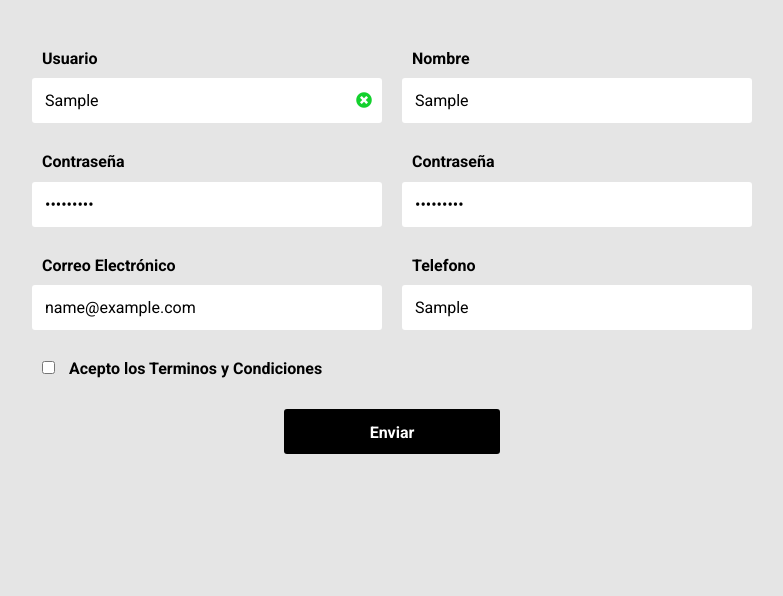
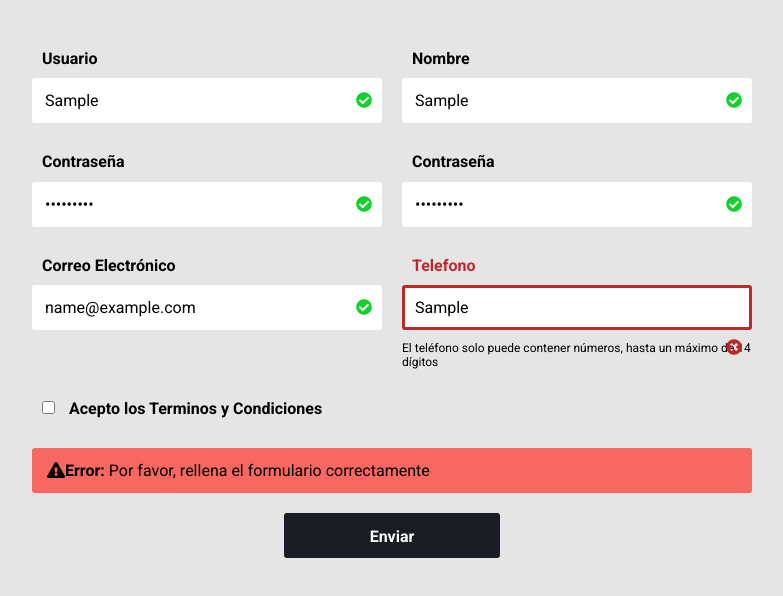
Before and after one commit to danielmateu/formulario-css-validacion, a plain HTML site: page index.html in a window 1280 px wide. Both pictures are taken after typing "Sample", "Sample", "Sample123", "Sample123", "name@example.com", "Sample" into the empty fields and a click on the button "Enviar". Shown: the whole page, without its empty margins (248-1031 px from the left). Drawn offline with nearby package versions, Linux system fonts and the light colour scheme.

Commit message:
html mod - sacar p de DIV

```diff
--- a/app.js
+++ b/app.js
@@ -13,35 +13,78 @@ const expresiones = {
 	telefono: /^\d{7,14}$/ // 7 a 14 numeros.
 }
 
+const campos ={
+    usuario:false,
+    nombre:false,
+    password:false,
+    correo:false,
+    telefono:false,
+}
+
 const validarFormulario = (e) =>{
      //console.log(('Se ejecutó'));
     //console.log(e.target.name)
     switch(e.target.name){
         case 'usuario':
-            if(expresiones.usuario.test(e.target.value)){
-                document.getElementById('grupo__usuario').classList.remove('formulario__grupo-incorrecto')
-                document.getElementById('grupo__usuario').classList.add('formulario__grupo-correcto')
-            }else{
-                document.getElementById('grupo__usuario').classList.add('formulario__grupo-incorrecto')
-            }
+            validarCampo(expresiones.usuario, e.target,'usuario');
         break;
         case 'nombre':
-
+            validarCampo(expresiones.nombre, e.target, 'nombre')
         break;
         case 'password':
-
+            validarCampo(expresiones.password, e.target, 'password');
+            validarPassword2();
         break;
         case 'password2':
-
+            validarPassword2();
         break;
         case 'correo':
-
+            validarCampo(expresiones.correo, e.target, 'correo')
         break;
         case 'telefono':
-
+            validarCampo(expresiones.telefono, e.target, 'telefono')
         break;
     }
 };
+
+const validarCampo = (expresion,input,campo) =>{
+    if(expresion.test(input.value)){
+        document.getElementById(`grupo__${campo}`).classList.remove('formulario__grupo-incorrecto');
+        document.getElementById(`grupo__${campo}`).classList.add('formulario__grupo-correcto');
+        document.querySelector(`#grupo__${campo} i`).classList.add('fa-check-circle');
+        document.querySelector(`#grupo__${campo} i`).classList.remove('fa-times-circle');
+        document.querySelector(`#grupo__${campo} .formulario__input-error`).classList.remove('formulario__input-error-activo')
+        campos[campo] = true;
+    }else{
+        document.getElementById(`grupo__${campo}`).classList.add('formulario__grupo-incorrecto');
+        document.getElementById(`grupo__${campo}`).classList.remove('formulario__grupo-correcto');
+        document.querySelector(`#grupo__${campo} i`).classList.add('fa-times-circle');
+        document.querySelector(`#grupo__${campo} i`).classList.remove('fa-check-circle');
+        document.querySelector(`#grupo__${campo} .formulario__input-error`).classList.add('formulario__input-error-activo');
+        campos[campo] = false;
+    }
+}
+
+const validarPassword2 = ()=>{
+    const inputPassword1 = document.getElementById('password');
+    const inputPassword2 = document.getElementById('password2');
+
+    if(inputPassword1.value !== inputPassword2.value){
+        document.getElementById('grupo__password2').classList.add('formulario__grupo-incorrecto');
+        document.getElementById('grupo__password2').classList.remove('formulario__grupo-correcto');
+        document.querySelector('#grupo__password2 i').classList.add('fa-times-circle');
+        document.querySelector('#grupo__password2 i').classList.remove('fa-check-circle');
+        document.querySelector('#grupo__password2 .formulario__input-error').classList.add('formulario__input-error-activo');
+        campos['password'] = false
+    }else{
+        document.getElementById('grupo__password2').classList.remove('formulario__grupo-incorrecto');
+        document.getElementById('grupo__password2').classList.add('formulario__grupo-correcto');
+        document.querySelector('#grupo__password2 i').classList.remove('fa-times-circle');
+        document.querySelector('#grupo__password2 i').classList.add('fa-check-circle');
+        document.querySelector(`#grupo__password2 .formulario__input-error`).classList.remove('formulario__input-error-activo');
+        campos['password'] = true;
+    }
+}
 
 inputs.forEach((input)=>{
     input.addEventListener('keyup', validarFormulario);
@@ -52,4 +95,23 @@ inputs.forEach((input)=>{
 
 formulario.addEventListener('submit', (e)=>{
     e.preventDefault();
+
+
+    const terminos = document.getElementById('terminos')
+    if(campos.usuario && campos.nombre && campos.password && campos.telefono && campos.correo && terminos.check){
+        formulario.reset();
+
+        document.getElementById('formulario__mensaje-exito').classList.add('formulario__mensaje-exito-activo')
+        setTimeout(()=>{
+            document.getElementById('formulario__mensaje-exito').classList.remove('formulario__mensaje-exito-activo')
+        }, 3000);
+
+
+        document.querySelectorAll('.formulario__grupo-correcto'.forEach((icono)=>{
+        icono.classList.remove('formulario__grupo-correcto');
+    }))
+
+    }else{
+        document.getElementById('formulario__mensaje').classList.add('formulario__mensaje-activo')
+    }
 });
--- a/index.html
+++ b/index.html
@@ -20,11 +20,11 @@
             <div class="formulario__grupo" id="grupo__usuario">
                 <label for="usuario" class="formulario__label">Usuario</label>
                 <div class="formulario__grupo-input">
-                    <input type="text" class="formulario__input" name="usuario" id="usuario" placeholder="Usuario" />
+                    <input type="text" class="formulario__input" name="usuario" id="usuario" placeholder="John123" />
                     <i class="formulario__validacion-estado fas fa-times-circle"></i>
                     <p class="formulario__input-error">
-                        El usuario tiene que ser de 4 a 16 digitos y solo puede contener
-                        letras, números o guión bajo
+                        El usuario tiene que tener de 4 a 16 digitos y solo puede contener
+                        letras, números y guión bajo
                     </p>
                 </div>
             </div>
@@ -34,11 +34,11 @@
                 <div class="formulario__grupo-input">
                     <input type="text" class="formulario__input" name="nombre" id="nombre" placeholder="John Doe" />
                     <i class="formulario__validacion-estado fas fa-times-circle"></i>
+                </div>
                     <p class="formulario__input-error">
                         El nombre tiene que ser de 4 a 16 digitos y solo puede contener
                         letras, números, puntos y guión bajo
                     </p>
-                </div>
             </div>
 
             <!--Grupo: password-->
--- a/styles.css
+++ b/styles.css
@@ -113,7 +113,7 @@ main {
     height: 45px;
     line-height: 45px;
     width: 30%;
-    background: #000;
+    background: rgb(27, 29, 37);
     color: #fff;
     font-weight: bold;
     border: none;
@@ -174,6 +174,8 @@ main {
 @media screen and (max-width:800px) {
     .formulario {
         grid-template-columns: 1fr;
+        gap:0;
+
     }
 
     .formulario__grupo-terminos,
```
